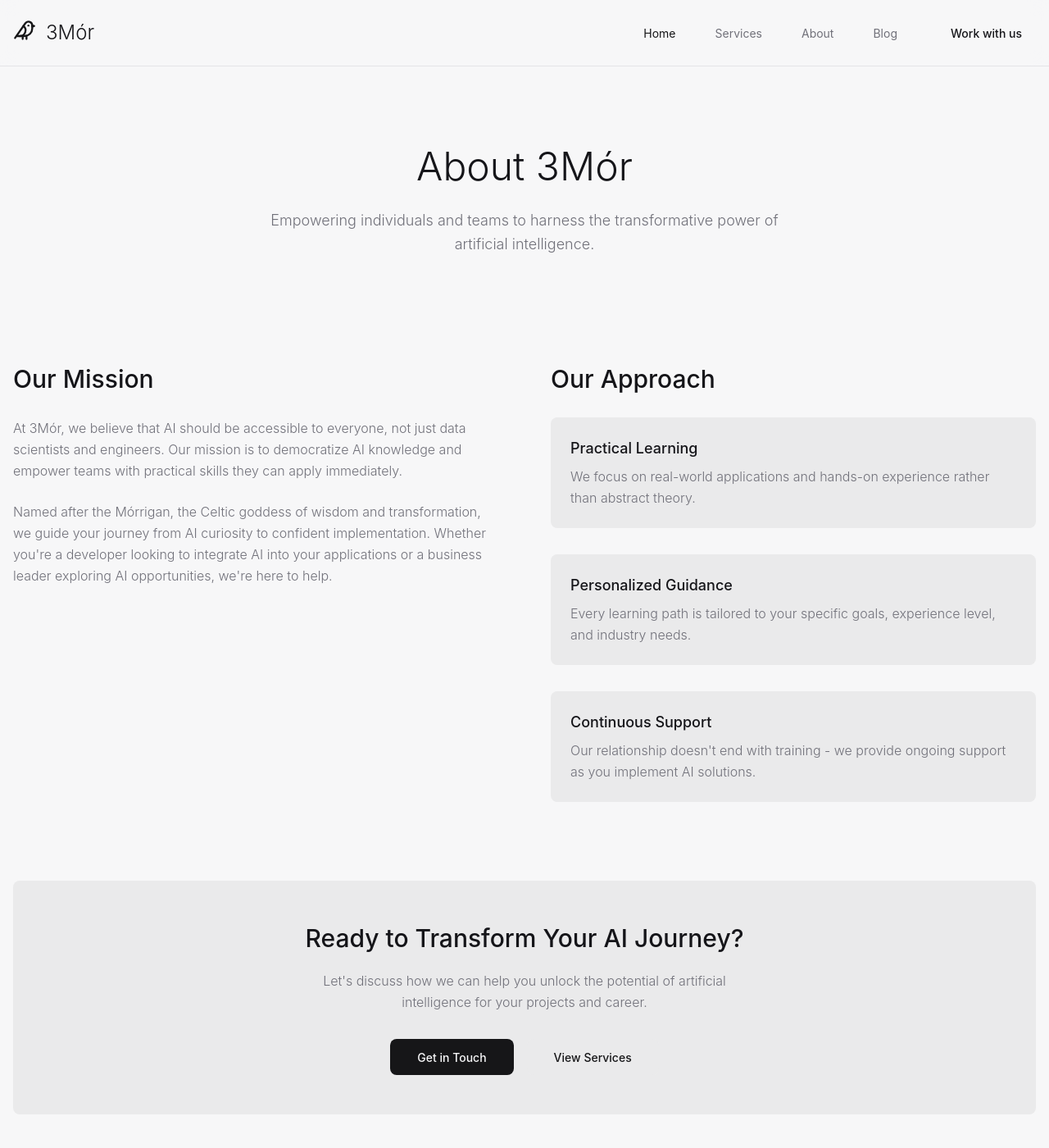
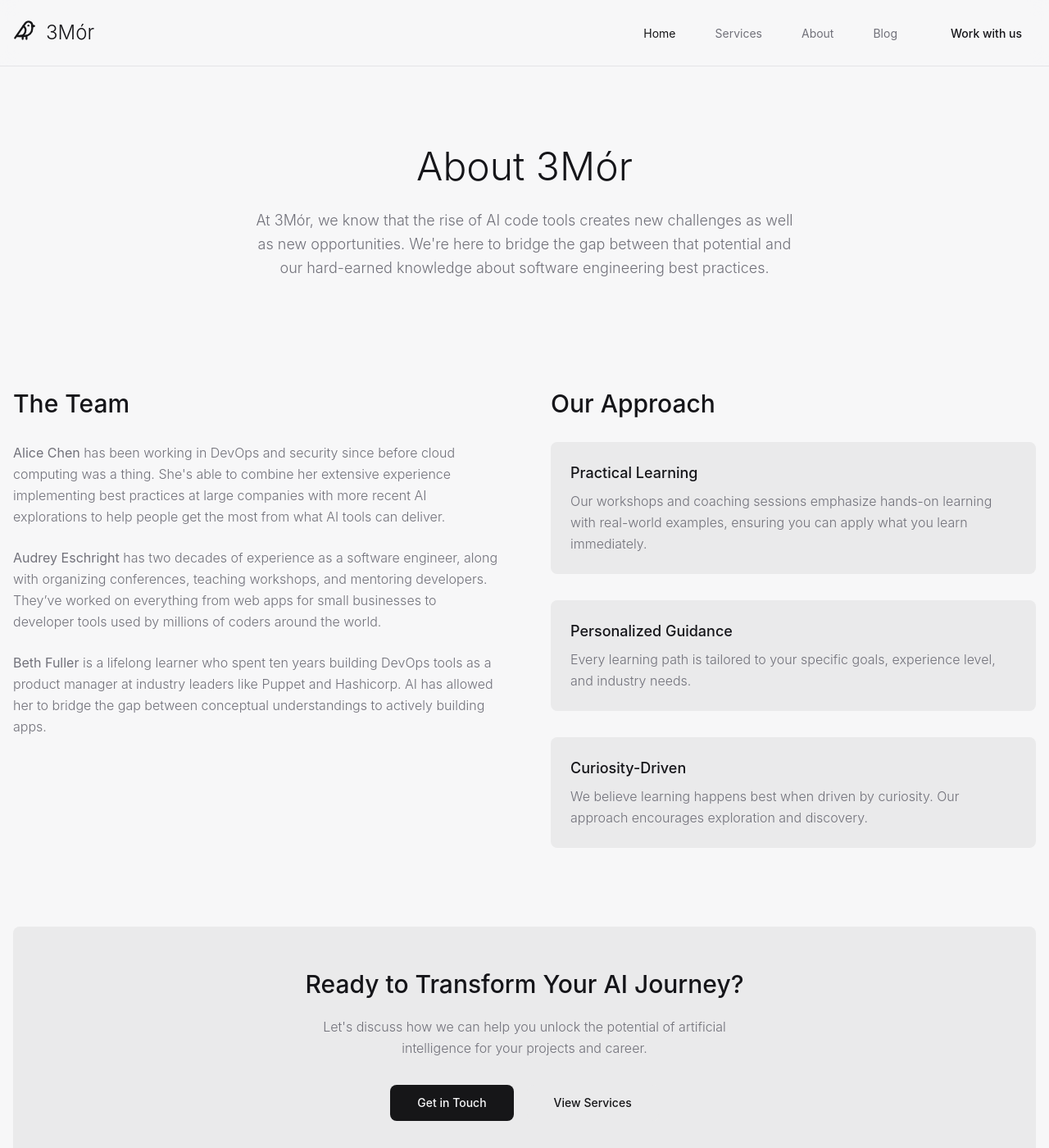
Before and after one commit to 3mor-io/3mor, a Jekyll site: the page built from website/about.html, in a window 1280 px wide and 1400 px high. Shown: the whole window at 82% size. Built offline with Jekyll 4.4.1, drawn with Linux system fonts in a browser that asks for light colours; comment, search, counter and statistics services are not loaded.

Commit message:
Add about page content

```diff
--- a/website/about.html
+++ b/website/about.html
@@ -8,8 +8,9 @@ permalink: /about
     <div class="container">
       <h1 class="page-title">About 3Mór</h1>
       <p class="page-description">
-                Empowering individuals and teams to harness the transformative power of artificial intelligence.
-            </p>
+        At 3Mór, we know that the rise of AI code tools creates new challenges as well as new opportunities. We're here
+        to bridge the gap between that potential and our hard-earned knowledge about software engineering best
+        practices. </p>
     </div>
   </section>
 
@@ -17,17 +18,22 @@ permalink: /about
     <div class="container">
       <div class="about-grid">
         <div class="about-text">
-                    <h2 class="about-title">Our Mission</h2>
+          <h2 class="about-title">The Team</h2>
           <p class="about-description">
-                        At 3Mór, we believe that AI should be accessible to everyone, not just data scientists and
-                        engineers.
-                        Our mission is to democratize AI knowledge and empower teams with practical skills they can
-                        apply immediately.
+            <strong>Alice Chen</strong> has been working in DevOps and security since before cloud computing was a
+            thing. She's able to combine her extensive experience implementing best practices at large companies with
+            more recent AI explorations to help people get the most from what AI tools can deliver.
           </p>
           <p class="about-description">
-                        Named after the Mórrigan, the Celtic goddess of wisdom and transformation, we guide your journey
-                        from AI curiosity to confident implementation. Whether you're a developer looking to integrate
-                        AI into your applications or a business leader exploring AI opportunities, we're here to help.
+            <strong>Audrey Eschright</strong> has two decades of experience as a software engineer, along with
+            organizing conferences, teaching workshops, and mentoring developers.
+            They’ve worked on everything from web apps for small businesses to developer tools used by millions of
+            coders around the world.
+          </p>
+          <p class="about-description">
+            <strong>Beth Fuller</strong> is a lifelong learner who spent ten years building DevOps tools as a product
+            manager at industry leaders like Puppet and Hashicorp. AI has allowed her to bridge the gap between
+            conceptual understandings to actively building apps.
           </p>
         </div>
 
@@ -37,8 +43,8 @@ permalink: /about
             <div class="value-item">
               <h3 class="value-title">Practical Learning</h3>
               <p class="value-description">
-                                We focus on real-world applications and hands-on experience rather than abstract theory.
-                            </p>
+                Our workshops and coaching sessions emphasize hands-on learning with real-world
+                examples, ensuring you can apply what you learn immediately.</p>
             </div>
             <div class="value-item">
               <h3 class="value-title">Personalized Guidance</h3>
@@ -48,10 +54,10 @@ permalink: /about
               </p>
             </div>
             <div class="value-item">
-                            <h3 class="value-title">Continuous Support</h3>
+              <h3 class="value-title">Curiosity-Driven</h3>
               <p class="value-description">
-                                Our relationship doesn't end with training - we provide ongoing support as you implement
-                                AI solutions.
+                We believe learning happens best when driven by curiosity. Our approach encourages
+                exploration and discovery.
               </p>
             </div>
           </div>
@@ -66,7 +72,7 @@ permalink: /about
         </p>
         <div class="contact-actions">
           <a href="mailto:info@3mor.com" class="btn btn-primary btn-lg">Get in Touch</a>
-                    <a href="services.html" class="btn btn-secondary btn-lg">View Services</a>
+          <a href="/services" class="btn btn-secondary btn-lg">View Services</a>
         </div>
       </div>
     </div>
--- a/website/assets/css/style.css
+++ b/website/assets/css/style.css
@@ -612,6 +612,10 @@ body {
   line-height: 1.625;
   color: hsl(var(--muted-foreground));
   margin-bottom: 1.5rem;
+}
+
+.about-description strong {
+  font-weight: 400;
 }
 
 .values-grid {
```
Lines whose indentation alone changed are shown as unchanged.
